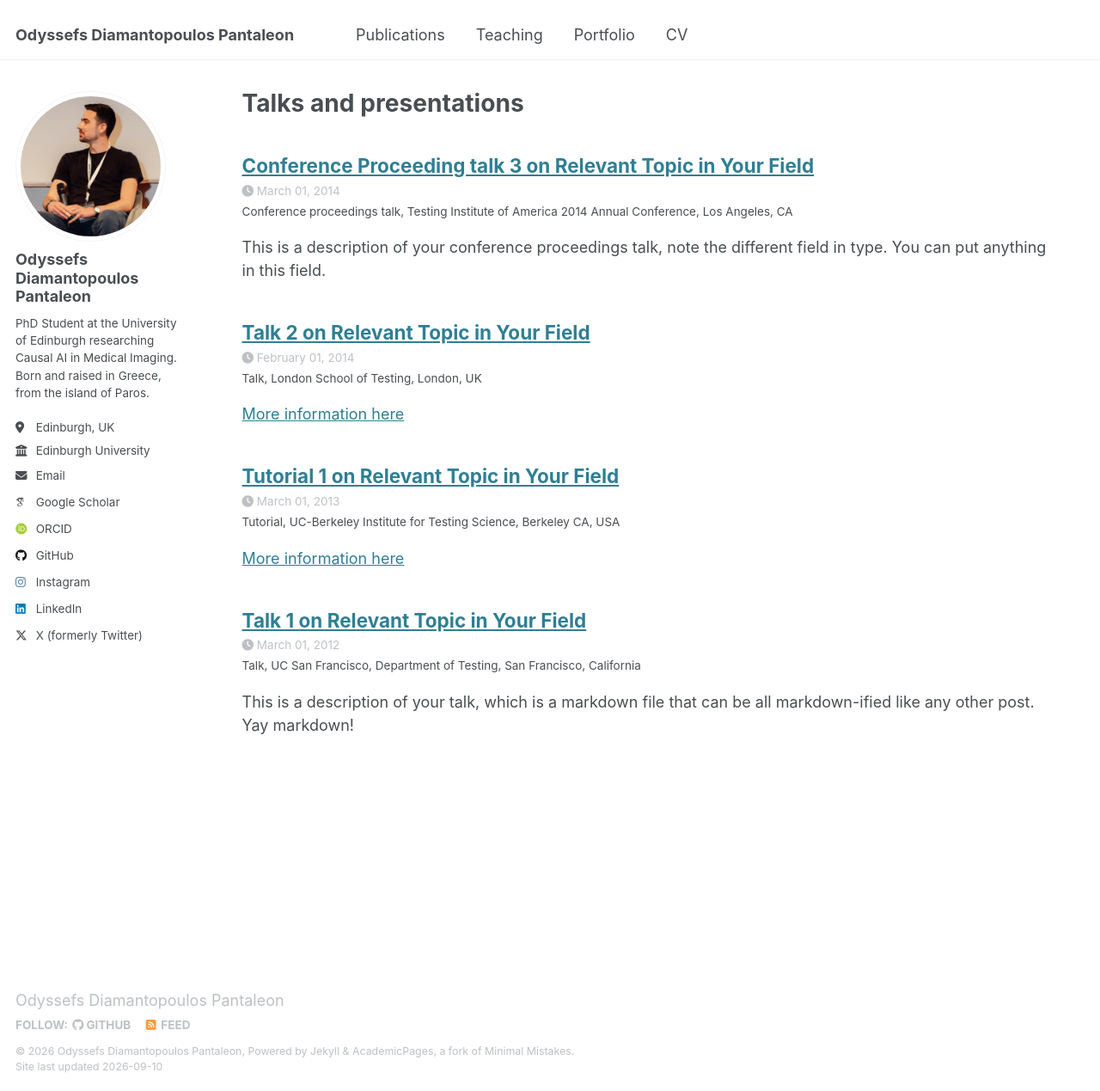
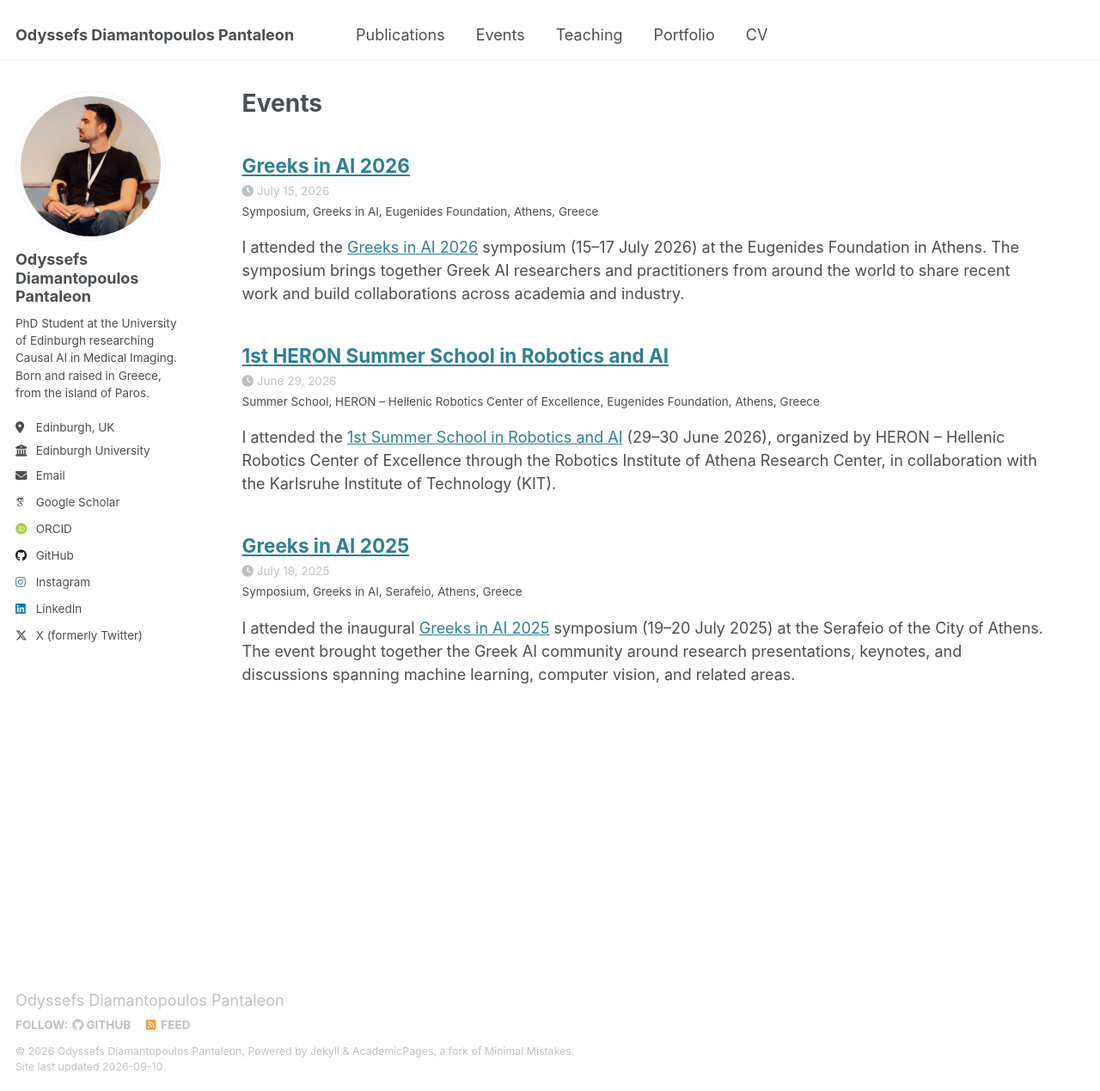
Before and after one commit to gody10/gody10.github.io, a Jekyll site: the page built from _pages/talks.html, in a window 1280 px wide and 1269 px high. Shown: the whole window at 86% size. Built offline with Jekyll 4.4.1, drawn with Linux system fonts in a browser that asks for light colours; some web fonts are replaced.

Commit message:
1st year phd activity update

```diff
--- a/_data/navigation.yml
+++ b/_data/navigation.yml
@@ -9,8 +9,8 @@ main:
   - title: "Publications"
     url: /publications/
 
-  # - title: "Talks"
-  #   url: /talks/
+  - title: "Events"
+    url: /talks/
 
   - title: "Teaching"
     url: /teaching/
--- a/_pages/cv.md
+++ b/_pages/cv.md
@@ -88,6 +88,16 @@ redirect_from:
   - Assisted in "Mathematics 1" (Fall 2022) and "Databases" (Spring 2023)
   - Responsible for grading and office hours
 
+## Academic Service
+
+- **Subreviewer:** Neural Information Processing Systems (NeurIPS), European Conference on Computer Vision (ECCV), IEEE/CVF Conference on Computer Vision and Pattern Recognition (CVPR). Conducted the paper reviews and the rebuttal discussions.
+
+## Selected Schools & Symposia
+
+- 2026: Participant, [1st HERON Summer School in Robotics and AI](https://heron-robotics-coe.eu/1st-summer-school-in-robotics-and-ai/), Eugenides Foundation, Athens
+- 2026: Participant, [Greeks in AI](https://www.greeksin.ai/) Symposium, Eugenides Foundation, Athens
+- 2025: Participant, [Greeks in AI](https://www.greeksin.ai/) Symposium, Serafeio, Athens
+
 ## Skills
 
 - **Machine Learning Frameworks:** PyTorch, Hugging Face, NumPy, Jax, Keras, pandas (Python), Gymnasium, Ray, Stable-Baselines3
--- a/_pages/talks.html
+++ b/_pages/talks.html
@@ -1,6 +1,6 @@
 ---
 layout: archive
-title: "Talks and presentations"
+title: "Events"
 permalink: /talks/
 author_profile: true
 ---
--- a/_talks/2012-03-01-talk-1.md
+++ /dev/null
@@ -1,11 +0,0 @@
----
-title: "Talk 1 on Relevant Topic in Your Field"
-collection: talks
-type: "Talk"
-permalink: /talks/2012-03-01-talk-1
-venue: "UC San Francisco, Department of Testing"
-date: 2012-03-01
-location: "San Francisco, California"
----
-
-This is a description of your talk, which is a markdown file that can be all markdown-ified like any other post. Yay markdown!
--- a/_talks/2013-03-01-tutorial-1.md
+++ /dev/null
@@ -1,13 +0,0 @@
----
-title: "Tutorial 1 on Relevant Topic in Your Field"
-collection: talks
-type: "Tutorial"
-permalink: /talks/2013-03-01-tutorial-1
-venue: "UC-Berkeley Institute for Testing Science"
-date: 2013-03-01
-location: "Berkeley CA, USA"
----
-
-[More information here](http://exampleurl.com)
-
-This is a description of your tutorial, note the different field in type. This is a markdown files that can be all markdown-ified like any other post. Yay markdown!
--- a/_talks/2014-02-01-talk-2.md
+++ /dev/null
@@ -1,13 +0,0 @@
----
-title: "Talk 2 on Relevant Topic in Your Field"
-collection: talks
-type: "Talk"
-permalink: /talks/2014-02-01-talk-2
-venue: "London School of Testing"
-date: 2014-02-01
-location: "London, UK"
----
-
-[More information here](http://example2.com)
-
-This is a description of your talk, which is a markdown files that can be all markdown-ified like any other post. Yay markdown!
--- a/_talks/2014-03-01-talk-3.md
+++ /dev/null
@@ -1,11 +0,0 @@
----
-title: "Conference Proceeding talk 3 on Relevant Topic in Your Field"
-collection: talks
-type: "Conference proceedings talk"
-permalink: /talks/2014-03-01-talk-3
-venue: "Testing Institute of America 2014 Annual Conference"
-date: 2014-03-01
-location: "Los Angeles, CA"
----
-
-This is a description of your conference proceedings talk, note the different field in type. You can put anything in this field.
--- /dev/null
+++ b/_talks/2025-07-19-greeks-in-ai.md
@@ -0,0 +1,11 @@
+---
+title: "Greeks in AI 2025"
+collection: talks
+type: "Symposium"
+permalink: /talks/2025-07-19-greeks-in-ai
+venue: "Greeks in AI"
+date: 2025-07-19
+location: "Serafeio, Athens, Greece"
+---
+
+I attended the inaugural [Greeks in AI 2025](https://www.greeksin.ai/) symposium (19–20 July 2025) at the Serafeio of the City of Athens. The event brought together the Greek AI community around research presentations, keynotes, and discussions spanning machine learning, computer vision, and related areas.
--- /dev/null
+++ b/_talks/2026-06-29-heron-summer-school.md
@@ -0,0 +1,13 @@
+---
+title: "1st HERON Summer School in Robotics and AI"
+collection: talks
+type: "Summer School"
+permalink: /talks/2026-06-29-heron-summer-school
+venue: "HERON – Hellenic Robotics Center of Excellence"
+date: 2026-06-29
+location: "Eugenides Foundation, Athens, Greece"
+---
+
+I attended the [1st Summer School in Robotics and AI](https://heron-robotics-coe.eu/1st-summer-school-in-robotics-and-ai/) (29–30 June 2026), organized by HERON – Hellenic Robotics Center of Excellence through the Robotics Institute of Athena Research Center, in collaboration with the Karlsruhe Institute of Technology (KIT).
+
+The two-day program covered recent topics at the intersection of robotics and AI, including robot perception, multimodal AI, humanoid robotics, and large language and vision-language models in robotics.
--- /dev/null
+++ b/_talks/2026-07-15-greeks-in-ai.md
@@ -0,0 +1,11 @@
+---
+title: "Greeks in AI 2026"
+collection: talks
+type: "Symposium"
+permalink: /talks/2026-07-15-greeks-in-ai
+venue: "Greeks in AI"
+date: 2026-07-15
+location: "Eugenides Foundation, Athens, Greece"
+---
+
+I attended the [Greeks in AI 2026](https://www.greeksin.ai/) symposium (15–17 July 2026) at the Eugenides Foundation in Athens. The symposium brings together Greek AI researchers and practitioners from around the world to share recent work and build collaborations across academia and industry.
```
Also changed, not shown: _pages/about.md (+2 -0 lines).
